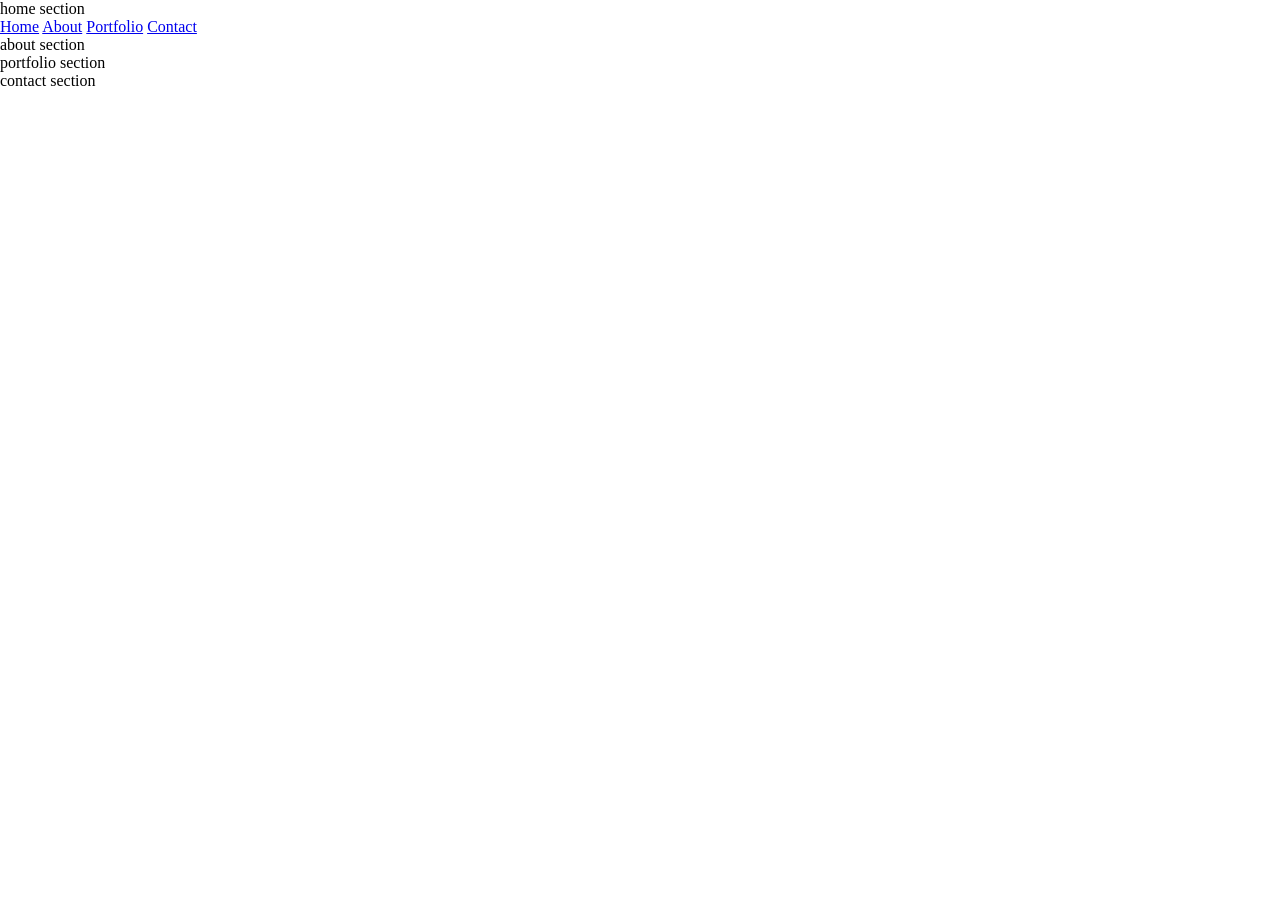
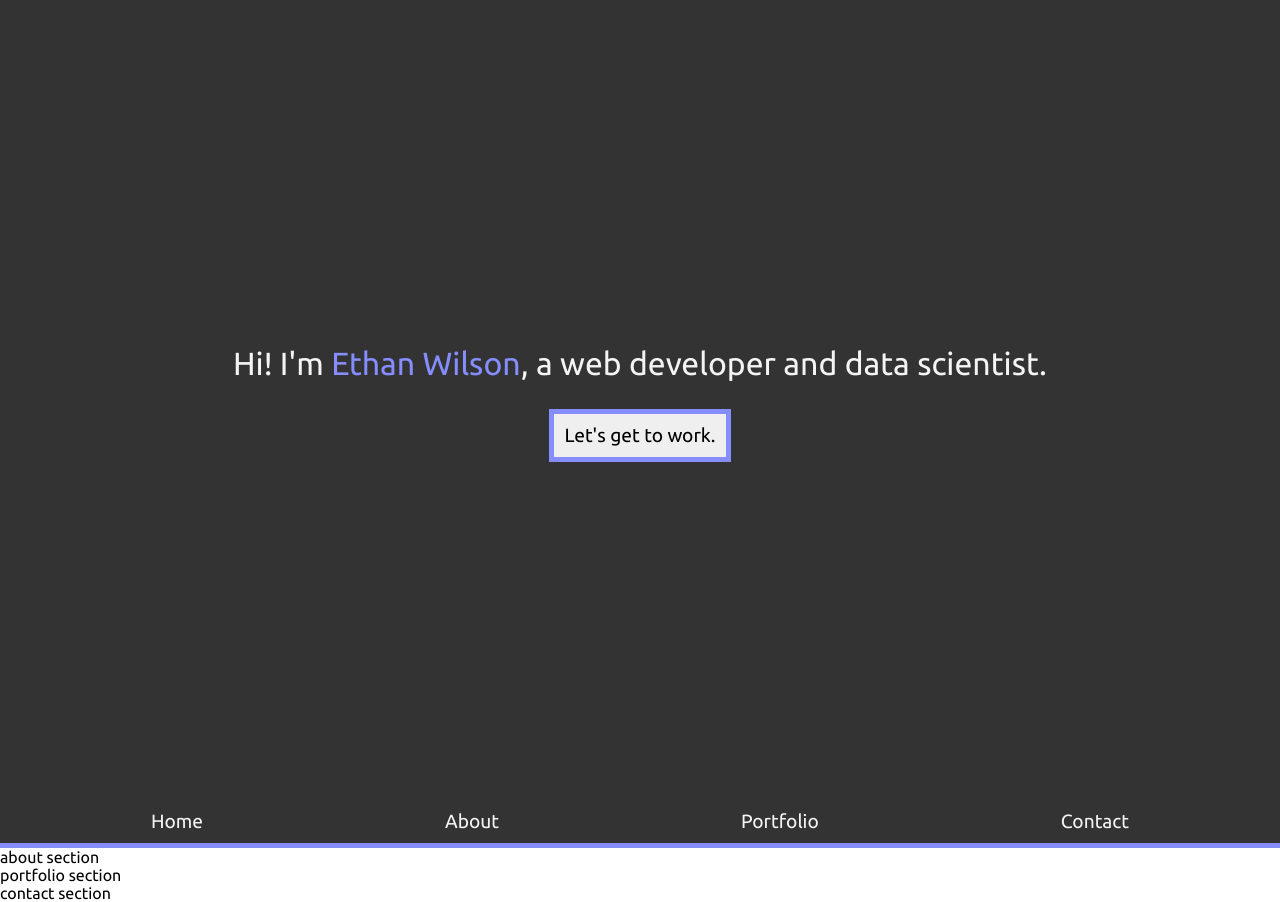
Before and after one commit to e-m-wilson/portfolio, a plain HTML site: page index.html in a window 1280 px wide. Before the commit the page ends 800 px from the top, so only its background shows below. Drawn offline with Linux system fonts and the light colour scheme.

Commit message:
styled home/nav

```diff
--- /dev/null
+++ b/assets/scss/_config.scss
@@ -0,0 +1,3 @@
+$primary-color: #333;
+$secondary-color: rgb(133, 141, 255);
+$off-white-color: #f4f4f4;
--- a/assets/scss/style.scss
+++ b/assets/scss/style.scss
@@ -1,9 +1,67 @@
+@import "config";
+@import url('https://fonts.googleapis.com/css2?family=Ubuntu&display=swap');
+
 * {
   box-sizing: border-box;
   margin: 0;
   padding: 0;
+  font-family: 'Ubuntu', sans-serif;
 }
 
 html {
   scroll-behavior: smooth;
 }
+
+#home {
+  height: 100vh;
+  background: $primary-color;
+  color: $off-white-color;
+  display: flex;
+  flex-direction: column;
+  justify-content: center;
+  align-items: center;
+  font-size: 2rem;
+  text-align: center;
+  line-height: 1.6;
+  padding:  0 20px;
+
+  #nameHighlight {
+    color: $secondary-color;
+  }
+
+  button {
+    margin-top: 20px;
+    padding: 10px;
+    font-size: 1.2rem;
+    cursor: pointer;
+    border: 5px solid $secondary-color;
+    transition: background-color 1s, color 1s;
+  }
+
+  button:hover {
+    background-color: $secondary-color;
+    color: $off-white-color;
+
+  }
+}
+
+nav {
+  background-color: $primary-color;
+  display: flex;
+  justify-content: space-around;
+  align-items: center;
+  height: 6vh;
+  padding: 0 30px;
+  border-bottom: 5px solid $secondary-color;
+  font-size: 1.2rem;
+
+  a {
+    color: $off-white-color;
+    text-decoration: none;
+    transition: color 0.5s;
+  }
+
+  a:hover {
+    color: $secondary-color;
+  }
+}
--- a/index.html
+++ b/index.html
@@ -15,7 +15,8 @@
 	<body>
 
 		<section id="home">
-			home section
+			<div>Hi! I'm <span id="nameHighlight">Ethan Wilson</span>, a web developer and data scientist.</div>
+			<a href="#about"><button type="button">Let's get to work.</button></a>
 		</section>
 
 		<nav>
```
Also changed, not shown: assets/css/style.css.
